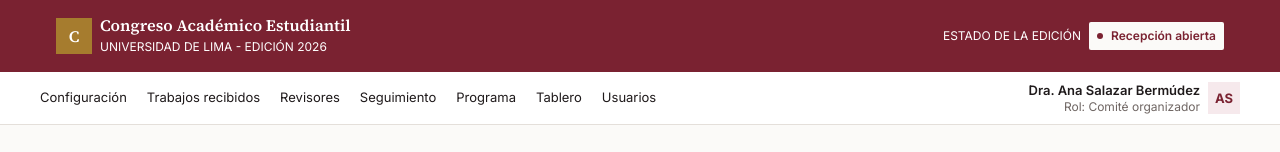
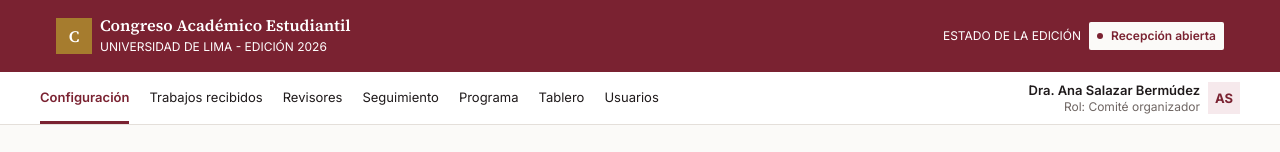
Before and after one commit to Alvarordev/progra-web-grp-1, a React (Vite) app: page /configuracion/tipos-trabajo in a window 1280 px wide. Shown: the top 152 px of the page. Built offline with nearby package versions, Linux system fonts and the light colour scheme.

Commit message:
Se modifico como se lee el path para configuracion

```diff
--- a/src/core/ui/CommitteeNavigation/CommitteeNavigation.jsx
+++ b/src/core/ui/CommitteeNavigation/CommitteeNavigation.jsx
@@ -21,7 +21,10 @@ function CommitteeNavigation({
       <div className={styles.navigationContent}>
         <nav aria-label="Navegación del comité" className={styles.navigation}>
           {navigationItems.map((elemento) => {
-            const esRutaActiva = elemento.to === rutaActiva
+            const esConfiguracion = elemento.to === '/configuracion'
+            const esRutaActiva =
+              elemento.to === rutaActiva ||
+              (esConfiguracion && rutaActiva.startsWith('/configuracion/'))
 
             return (
               <NavLink
@@ -29,7 +32,7 @@ function CommitteeNavigation({
                 className={({ isActive: estaActiva }) =>
                   `${styles.link} ${estaActiva ? styles.active : ''}`
                 }
-                end
+                end={!esConfiguracion}
                 key={elemento.to}
                 to={elemento.to}
               >
```
